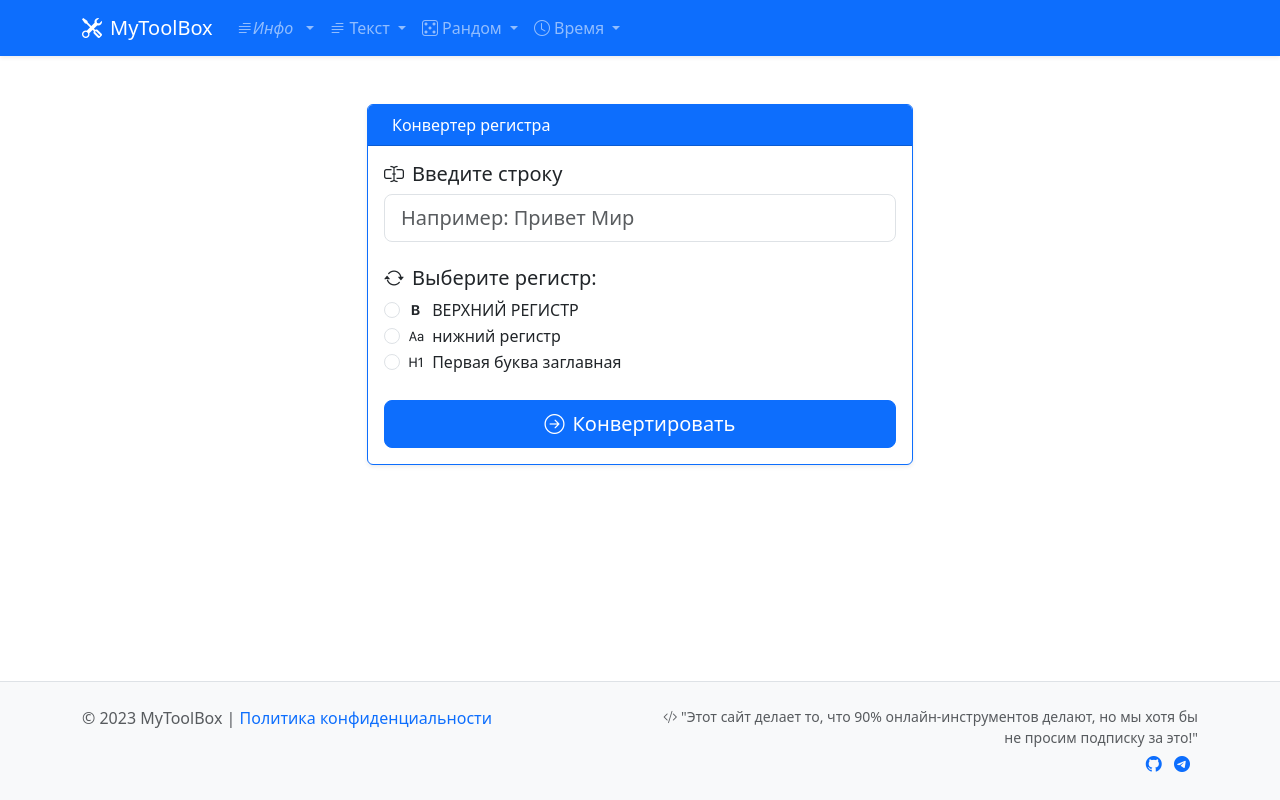
After one commit to Maxim-hub296/MyToolBox, a Django app: page /text_tools/register_convertor/ in a window 1280 px wide. The commit adds this page. Run offline with Django 5.2, Linux system fonts and the light colour scheme.

Commit message:
Добавил раздел "Перевод регистра"

```diff
--- a/templates/inc/header.html
+++ b/templates/inc/header.html
@@ -31,7 +31,7 @@
                         </a>
                         <ul class="dropdown-menu">
                             <li><a class="dropdown-item" href="/text_tools/analyses">Анализ строки</a></li>
-                            <li><a class="dropdown-item" href="#">Перевод регистра</a></li>
+                            <li><a class="dropdown-item" href="/text_tools/register_convertor">Перевод регистра</a></li>
                             <li><a class="dropdown-item" href="#">Удаление пробелов</a></li>
                             <li><a class="dropdown-item" href="#">Шифрование</a></li>
                         </ul>
--- a/text_tools/func.py
+++ b/text_tools/func.py
@@ -19,9 +19,9 @@ def string_analyses(string: str) -> list[str]:
 
 def convert_register(string:str, choice: str) -> str:
     """Конвертирует строку в другой регистр"""
-    convertor = {"lower": string.lower(),
-                 "upper": string.upper(),
-                 "start_with_up": string.capitalize()}
+    convertor = {"low": string.lower(),
+                 "up": string.upper(),
+                 "capitalize": string.capitalize()}
 
     return convertor[choice]
 
--- /dev/null
+++ b/text_tools/templates/text_tools/register_convertor.html
@@ -0,0 +1,66 @@
+{% extends 'base.html' %}
+
+{% block title %}Конвертер регистра | MyToolBox{% endblock %}
+
+{% block content %}
+<div class="container my-5">
+    <div class="row justify-content-center">
+        <div class="col-lg-6">
+            <div class="card shadow-sm border-primary">
+                <div class="card-header bg-primary text-white">
+                    <i class="bi bi-text-case me-2"></i>Конвертер регистра
+                </div>
+                <div class="card-body">
+                    <form method="post">
+                        {% csrf_token %}
+
+                        <div class="mb-4">
+                            <label for="text-input" class="form-label h5">
+                                <i class="bi bi-input-cursor-text me-2"></i>Введите строку
+                            </label>
+                            <input type="text"
+                                   class="form-control form-control-lg"
+                                   id="text-input"
+                                   name="text"
+                                   placeholder="Например: Привет Мир">
+                        </div>
+
+                        <fieldset class="mb-4">
+                            <legend class="h5">
+                                <i class="bi bi-arrow-repeat me-2"></i>Выберите регистр:
+                            </legend>
+
+                            <div class="form-check">
+                                <input class="form-check-input" type="radio" id="up" name="register" value="up">
+                                <label class="form-check-label" for="up">
+                                    <i class="bi bi-type-bold me-1"></i> ВЕРХНИЙ РЕГИСТР
+                                </label>
+                            </div>
+
+                            <div class="form-check">
+                                <input class="form-check-input" type="radio" id="low" name="register" value="low">
+                                <label class="form-check-label" for="low">
+                                    <i class="bi bi-type me-1"></i> нижний регистр
+                                </label>
+                            </div>
+
+                            <div class="form-check">
+                                <input class="form-check-input" type="radio" id="capitalize" name="register" value="capitalize">
+                                <label class="form-check-label" for="capitalize">
+                                    <i class="bi bi-type-h1 me-1"></i> Первая буква заглавная
+                                </label>
+                            </div>
+                        </fieldset>
+
+                        <div class="d-grid gap-2">
+                            <button type="submit" class="btn btn-primary btn-lg">
+                                <i class="bi bi-arrow-right-circle me-2"></i>Конвертировать
+                            </button>
+                        </div>
+                    </form>
+                </div>
+            </div>
+        </div>
+    </div>
+</div>
+{% endblock %}
--- a/text_tools/templates/text_tools/results/result_analyses.html
+++ b/text_tools/templates/text_tools/results/result_analyses.html
@@ -28,7 +28,7 @@
 
             <!-- Кнопка возврата -->
             <div class="text-center mt-4">
-                <a href="/" class="btn btn-primary btn-lg">
+                <a href="/text_tools/analyses" class="btn btn-primary btn-lg">
                     <i class="bi bi-arrow-left"></i> Вернуться назад
                 </a>
             </div>
--- a/text_tools/urls.py
+++ b/text_tools/urls.py
@@ -5,4 +5,6 @@ from . import views
 app_name = "text_tools"
 urlpatterns = [
     path("analyses/", views.AnalysesView.as_view(), name='analyses'),
+    path('register_convertor/', views.RegisterConvertorView.as_view(), name='register_convertor'),
+
 ]
--- a/text_tools/views.py
+++ b/text_tools/views.py
@@ -1,6 +1,6 @@
 from django.shortcuts import render
 from django.views import View
-from .func import string_analyses
+from .func import *
 # Create your views here.
 class AnalysesView(View):
     def get(self, request):
@@ -10,3 +10,13 @@ class AnalysesView(View):
         string = request.POST.get('text', '')
         result = string_analyses(string)
         return render(request, 'text_tools/results/result_analyses.html', {"result":result})
+
+class RegisterConvertorView(View):
+    def get(self, request):
+        return render(request, "text_tools/register_convertor.html")
+
+    def post(self, request):
+        string = request.POST.get("text", "")
+        choice = request.POST.get("register", "")
+        result = convert_register(string, choice)
+        return render(request, "text_tools/results/result_convertor.html", {"item": result})
```
Also changed, not shown: text_tools/templates/text_tools/results/result_convertor.html (added, +43 -0 lines).
